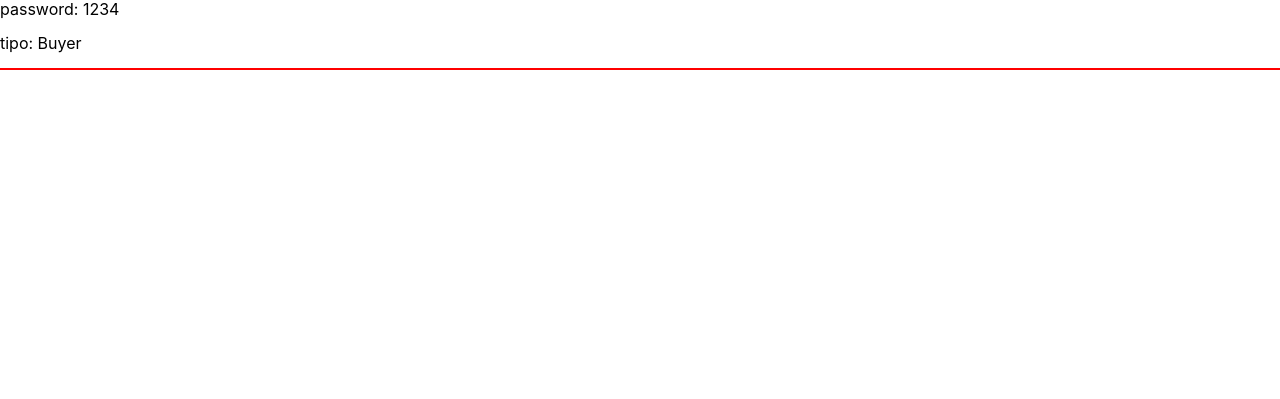
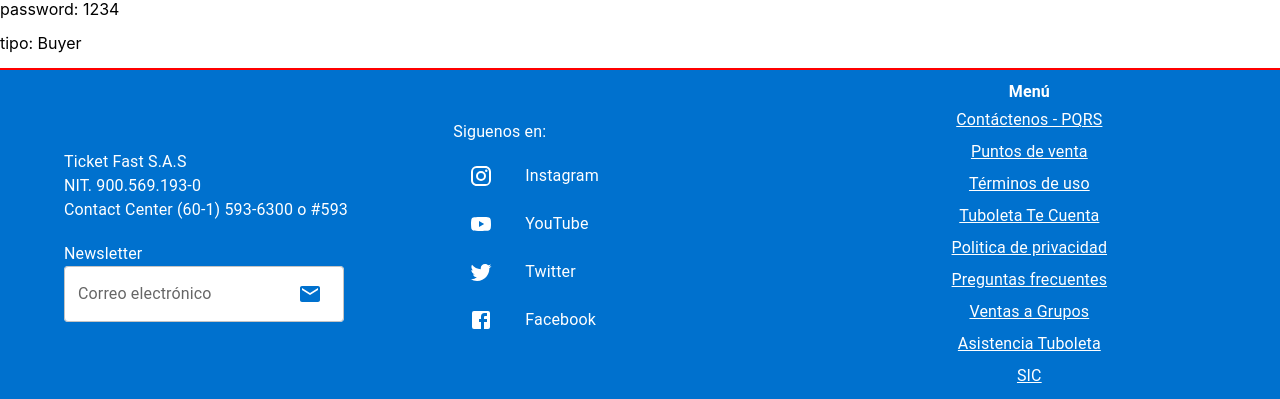
Before and after one commit to Jamaceat/TuBoleto, a React (Create React App) app in the folder tuboleto/: page / in a window 1280 px wide. Shown: the part 693-1092 px from the top of the page. Before the commit the page ends 800 px from the top, so only its background shows below. Built offline with nearby package versions, Linux system fonts and the light colour scheme.

Commit message:
Added Footer to Home

```diff
--- a/tuboleto/src/pages/Home/Home.js
+++ b/tuboleto/src/pages/Home/Home.js
@@ -1,5 +1,6 @@
 import React from "react"
 import Events from "../../Components/Events"
+import Footer from "../../Components/Footer"
 import {useContext} from "react"
 import {AllData} from "../../Components/Context/ContextProvider"
 import styles from "./Home.module.css"
@@ -25,6 +26,7 @@
 						)
 					})}
 			</div>
+            <Footer />
 		</>
 	)
 }
```
